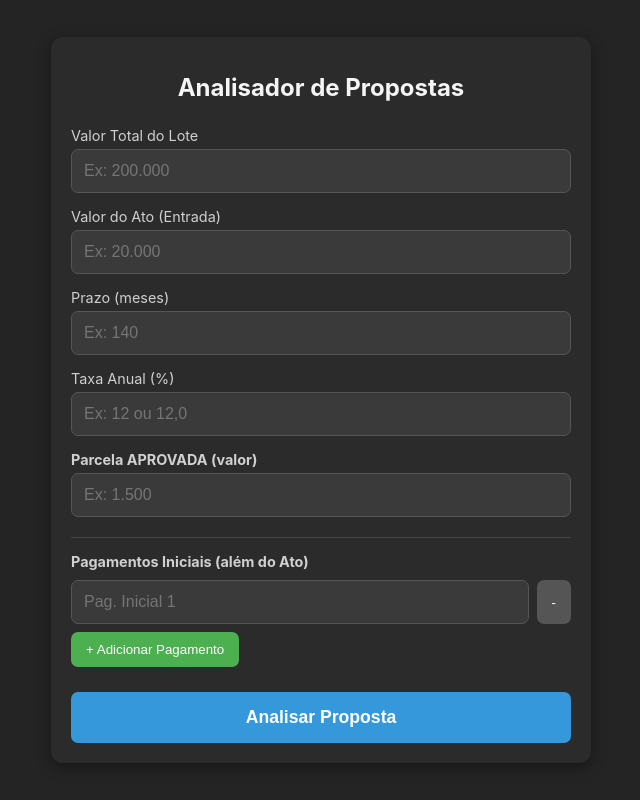
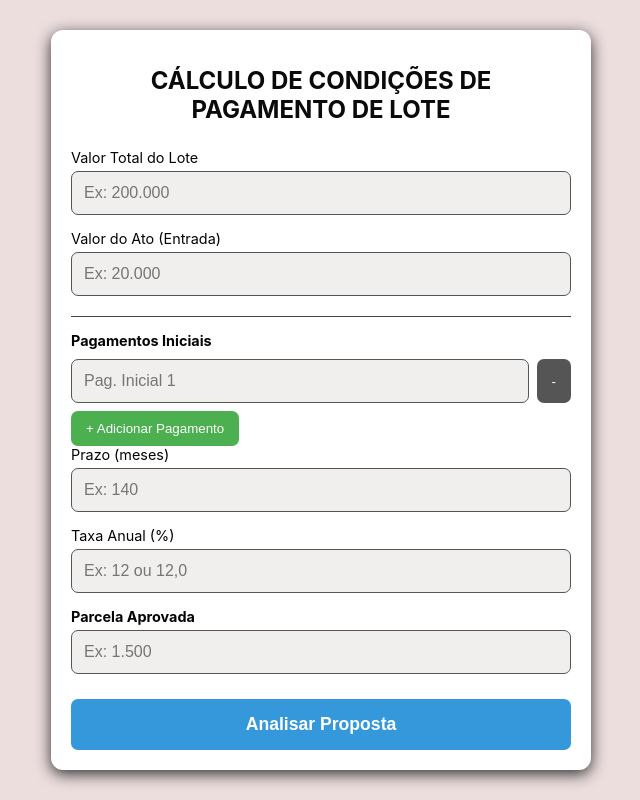
Before and after one commit to henrique-silvamaiz/CalculadoraFinanceira, a Flask app: page / in a window 1280 px wide. Shown: the whole page, without its empty margins (319-959 px from the left). Run offline with Flask 3, Linux system fonts and the light colour scheme.

Commit message:
Add files via upload

```diff
--- a/TesteCalculadora/app.py
+++ b/TesteCalculadora/app.py
@@ -1,28 +1,33 @@
 from flask import Flask, render_template, request, jsonify
 import math
-import os # <-- 1. ADICIONE ESTA LINHA
+import os
 
 app = Flask(__name__)
 
-# --- 2. ADICIONE ESTAS DUAS LINHAS ABAIXO ---
+# Configuração para encontrar a pasta de templates
 template_dir = os.path.abspath(os.path.join(os.path.dirname(__file__), 'templates'))
 app.template_folder = template_dir
 
-app = Flask(__name__)
 
-# --- Funções de cálculo (sem alterações) ---
+# --- Funções Auxiliares e de Cálculo ---
 
 def parse_input_value(value_str):
+    """Converte a entrada do utilizador (com . ou ,) para float."""
     if not isinstance(value_str, str) or not value_str.strip():
         return 0.0
     return float(value_str.replace('.', '').replace(',', '.'))
 
 def calculate_future_value(rate, nper, pv):
+    """Calcula o Valor Futuro (VF), replicando a função FV do Excel."""
     if rate < 0 or nper < 0: return 0
     return pv * math.pow(1 + rate, nper)
 
 def calculate_pmt(rate, nper, pv):
-    if rate <= 0 or pv <= 0 or nper <= 0: return 0
+    if nper <= 0 or pv < 0: return 0
+    # Se a taxa é zero, a parcela é uma simples divisão (parcela nominal)
+    if rate == 0:
+        return pv / nper
+    # Caso contrário, calcula a parcela com juros
     return (pv * rate) / (1 - math.pow(1 + rate, -nper))
 
 # --- Rotas da Aplicação Web ---
@@ -38,8 +43,7 @@ def calculate():
     try:
         data = request.get_json()
 
-        # --- 1. Coleta de Dados (MAIS ROBUSTA) ---
-        # Verifica cada valor antes de converter para evitar erros com campos vazios
+        # --- 1. Coleta dos Dados de Entrada ---
         valor_lote = parse_input_value(data.get('valor_lote'))
         ato = parse_input_value(data.get('ato'))
         prazo_meses_str = data.get('prazo_meses', '0').strip()
@@ -51,10 +55,14 @@ def calculate():
         soma_iniciais = sum(parse_input_value(val) for val in iniciais if val and val.strip())
         qtde_iniciais = len([val for val in iniciais if val and val.strip()])
 
-        if valor_lote <= 0 or prazo_meses <= 0 or taxa_anual <= 0 or parcela_aprovada_input <= 0:
-            raise ValueError("Todos os campos principais devem ser preenchidos com valores positivos.")
+        if valor_lote <= 0 or prazo_meses <= 0 or parcela_aprovada_input <= 0:
+             # Permitimos taxa anual zero, então a verificação foi removida daqui
+            if taxa_anual < 0:
+                raise ValueError("A taxa anual não pode ser negativa.")
+            if not (valor_lote > 0 and prazo_meses > 0 and parcela_aprovada_input > 0):
+                 raise ValueError("Os campos de valor do lote, prazo e parcela aprovada devem ser preenchidos com valores positivos.")
 
-        # --- 2. Cálculos Financeiros (Lógica do Excel) ---
+        # --- 2. Cálculos Financeiros com a nova lógica ---
         valor_financiado_inicial = valor_lote - ato - soma_iniciais
 
         if valor_financiado_inicial <= 0:
@@ -64,14 +72,18 @@ def calculate():
                 'details': 'O valor das entradas já quita o lote.'
             })
 
-        taxa_mensal_raw = (1 + taxa_anual)**(1/12) - 1
-        taxa_mensal = round(taxa_mensal_raw, 8)
+        # Se a taxa for zero, o cálculo da parcela será nominal. Se não, será com juros.
+        if taxa_anual == 0:
+            taxa_mensal = 0
+            principal_para_parcelas = valor_financiado_inicial # Sem juros, o valor não é "atualizado"
+        else:
+            taxa_mensal_raw = (1 + taxa_anual)**(1/12) - 1
+            taxa_mensal = round(taxa_mensal_raw, 8)
+            principal_para_parcelas = calculate_future_value(rate=taxa_mensal, nper=qtde_iniciais, pv=valor_financiado_inicial)
 
-        principal_para_parcelas = calculate_future_value(rate=taxa_mensal, nper=qtde_iniciais, pv=valor_financiado_inicial)
         parcela_calculada = calculate_pmt(rate=taxa_mensal, nper=prazo_meses, pv=principal_para_parcelas)
 
         # --- 3. Formatação e Comparação ---
-        # Formata os números para o padrão brasileiro antes de criar as strings
         f_parcela_aprovada = f"{parcela_aprovada_input:,.2f}".replace(",", "X").replace(".", ",").replace("X", ".")
         f_parcela_calculada = f"{parcela_calculada:,.2f}".replace(",", "X").replace(".", ",").replace("X", ".")
 
@@ -79,7 +91,7 @@ def calculate():
 
         if approved:
             message = 'PROPOSTA APROVADA'
-            details = f'A parcela de R$ {f_parcela_aprovada} é suficiente. (Mínimo: R$ {f_parcela_calculada})'
+            details = f'A parcela de R$ {f_parcela_aprovada} é suficiente. (Parcela necessária: R$ {f_parcela_calculada})'
         else:
             message = 'PROPOSTA REPROVADA'
             details = f'A parcela calculada de R$ {f_parcela_calculada} é MAIOR que a aprovada de R$ {f_parcela_aprovada}.'
@@ -92,12 +104,7 @@ def calculate():
     except ValueError as e:
         return jsonify({'status': 'error', 'message': str(e)}), 400
     except Exception as e:
-        # Retorna um erro mais claro para o usuário no front-end
-        return jsonify({'status': 'error', 'message': f'Erro interno no servidor. Verifique os valores inseridos.'}), 500
+        return jsonify({'status': 'error', 'message': f'Erro interno no servidor. Verifique os valores.'}), 500
 
 if __name__ == '__main__':
-    # Roda a aplicação acessível na sua rede local
-
     app.run(host='0.0.0.0', port=5000)
-
-## forçar att
--- a/TesteCalculadora/templates/index.html
+++ b/TesteCalculadora/templates/index.html
@@ -5,12 +5,12 @@
     <meta name="viewport" content="width=device-width, initial-scale=1.0">
     <title>Analisador de Propostas</title>
     <style>
-        body { font-family: -apple-system, BlinkMacSystemFont, "Segoe UI", Roboto, Helvetica, Arial, sans-serif; background-color: #242424; color: #f0f0f0; display: flex; justify-content: center; align-items: center; min-height: 100vh; margin: 0; padding: 15px; box-sizing: border-box; }
-        .container { background-color: #2b2b2b; border-radius: 12px; padding: 20px; width: 100%; max-width: 500px; box-shadow: 0 4px 15px rgba(0,0,0,0.4); }
-        h1 { color: #f5f5f5; text-align: center; font-size: 1.5rem; margin-bottom: 25px; }
+        body { font-family: -apple-system, BlinkMacSystemFont, "Segoe UI", Roboto, Helvetica, Arial, sans-serif; background-color: #eddede; color: #090909; display: flex; justify-content: center; align-items: center; min-height: 100vh; margin: 0; padding: 15px; box-sizing: border-box; }
+        .container { background-color: #ffffff; border-radius: 12px; padding: 20px; width: 100%; max-width: 500px; box-shadow: 0 4px 15px rgba(30, 30, 30, 0.927); }
+        h1 { color: #0b0a0a; text-align: center; font-size: 1.5rem; margin-bottom: 25px; }
         .form-group { margin-bottom: 15px; }
-        label { display: block; margin-bottom: 5px; color: #d0d0d0; font-size: 0.9rem; }
-        input[type="text"] { width: 100%; background-color: #3a3a3a; border: 1px solid #555; border-radius: 7px; padding: 12px; color: #f0f0f0; font-size: 1rem; box-sizing: border-box; }
+        label { display: block; margin-bottom: 5px; color: #040404; font-size: 0.9rem; }
+        input[type="text"] { width: 100%; background-color: #f1eeee; border: 1px solid #555; border-radius: 7px; padding: 12px; color: #090909; font-size: 1rem; box-sizing: border-box; }
         input[type="text"]:focus { outline: none; border-color: #3498db; }
         .parcela-aprovada { font-weight: bold; }
         .btn { display: block; width: 100%; padding: 15px; background-color: #3498db; color: white; border: none; border-radius: 7px; font-size: 1.1rem; font-weight: bold; cursor: pointer; margin-top: 25px; }
@@ -20,18 +20,19 @@
         .result-title { font-size: 1.2rem; font-weight: bold; margin-bottom: 8px; }
         .result-title.success { color: #2ECC71; }
         .result-title.error { color: #E74C3C; }
-        .result-details { font-size: 0.95rem; color: #d0d0d0; }
+        .result-details { font-size: 0.95rem; color: #090909; }
         .iniciais-container { margin-top: 20px; padding-top: 15px; border-top: 1px solid #444; }
         .iniciais-header { font-weight: bold; margin-bottom: 10px; }
         .inicial-field { display: flex; margin-bottom: 8px; }
         .inicial-field input { flex-grow: 1; margin-right: 8px; }
         .btn-small { padding: 10px 15px; background-color: #555; color: white; border: none; border-radius: 7px; cursor: pointer; }
         .btn-add { background-color: #4CAF50; }
+        .btn-add:disabled { background-color: #9E9E9E; cursor: not-allowed; }
     </style>
 </head>
 <body>
     <div class="container">
-        <h1>Analisador de Propostas</h1>
+        <h1>CÁLCULO DE CONDIÇÕES DE PAGAMENTO DE LOTE</h1>
         <form id="calc-form">
             <div class="form-group">
                 <label for="valor_lote">Valor Total do Lote</label>
@@ -40,6 +41,11 @@
             <div class="form-group">
                 <label for="ato">Valor do Ato (Entrada)</label>
                 <input type="text" id="ato" class="number-input" placeholder="Ex: 20.000" inputmode="decimal">
+            </div>
+            <div class="iniciais-container">
+                <label class="iniciais-header">Pagamentos Iniciais</label>
+                <div id="dynamic-iniciais"></div>
+                <button type="button" id="add-inicial-btn" class="btn-small btn-add" onclick="addInicialField()">+ Adicionar Pagamento</button>
             </div>
             <div class="form-group">
                 <label for="prazo_meses">Prazo (meses)</label>
@@ -50,14 +56,8 @@
                 <input type="text" id="taxa_anual" placeholder="Ex: 12 ou 12,0" inputmode="decimal">
             </div>
             <div class="form-group">
-                <label for="parcela_aprovada" class="parcela-aprovada">Parcela APROVADA (valor)</label>
+                <label for="parcela_aprovada" class="parcela-aprovada">Parcela Aprovada</label>
                 <input type="text" id="parcela_aprovada" class="number-input" placeholder="Ex: 1.500" inputmode="decimal">
-            </div>
-
-            <div class="iniciais-container">
-                <label class="iniciais-header">Pagamentos Iniciais (além do Ato)</label>
-                <div id="dynamic-iniciais"></div>
-                <button type="button" class="btn-small btn-add" onclick="addInicialField()">+ Adicionar Pagamento</button>
             </div>
 
             <button type="submit" class="btn">Analisar Proposta</button>
@@ -66,36 +66,53 @@
     </div>
 
     <script>
+        const containerIniciais = document.getElementById('dynamic-iniciais');
+        const addBtn = document.getElementById('add-inicial-btn');
+        const maxFields = 3;
+
         function formatNumber(value) {
-            // Remove tudo que não for dígito
             let rawValue = value.replace(/\D/g, '');
-            // Adiciona pontos como separadores de milhar
             return rawValue.replace(/\B(?=(\d{3})+(?!\d))/g, '.');
         }
 
-        // Adiciona o "ouvinte" de eventos a todos os campos com a classe 'number-input'
         document.querySelectorAll('.number-input').forEach(input => {
             input.addEventListener('input', function(e) {
                 e.target.value = formatNumber(e.target.value);
             });
         });
 
+        // Função para verificar e atualizar o estado do botão
+        function checkLimit() {
+            const currentFields = containerIniciais.children.length;
+            addBtn.disabled = currentFields >= maxFields;
+        }
+
+        // Função para remover um campo e depois verificar o limite
+        function removeInicialField(button) {
+            button.parentElement.remove();
+            checkLimit();
+        }
+
         function addInicialField() {
-            const container = document.getElementById('dynamic-iniciais');
+            if (containerIniciais.children.length >= maxFields) {
+                return; // Não faz nada se o limite já foi atingido
+            }
+
             const newField = document.createElement('div');
             newField.className = 'inicial-field';
 
-            // O novo input também terá a classe "number-input"
             newField.innerHTML = `
-                <input type="text" placeholder="Pag. Inicial ${container.children.length + 1}" class="inicial-input number-input" inputmode="decimal">
-                <button type="button" class="btn-small" onclick="this.parentElement.remove()">-</button>
+                <input type="text" placeholder="Pag. Inicial ${containerIniciais.children.length + 1}" class="inicial-input number-input" inputmode="decimal">
+                <button type="button" class="btn-small" onclick="removeInicialField(this)">-</button>
             `;
-            container.appendChild(newField);
+            containerIniciais.appendChild(newField);
 
-            // Adiciona o "ouvinte" de evento ao novo campo que acabamos de criar
             newField.querySelector('.number-input').addEventListener('input', function(e) {
                 e.target.value = formatNumber(e.target.value);
             });
+
+            // Verifica o limite depois de adicionar
+            checkLimit();
         }
 
         // Lógica do formulário (sem alterações)
@@ -138,8 +155,9 @@
             }
         });
 
-        // Adiciona um campo inicial por padrão
+        // Adiciona um campo inicial por padrão e verifica o limite
         addInicialField();
+        checkLimit();
     </script>
 </body>
 </html>
```
